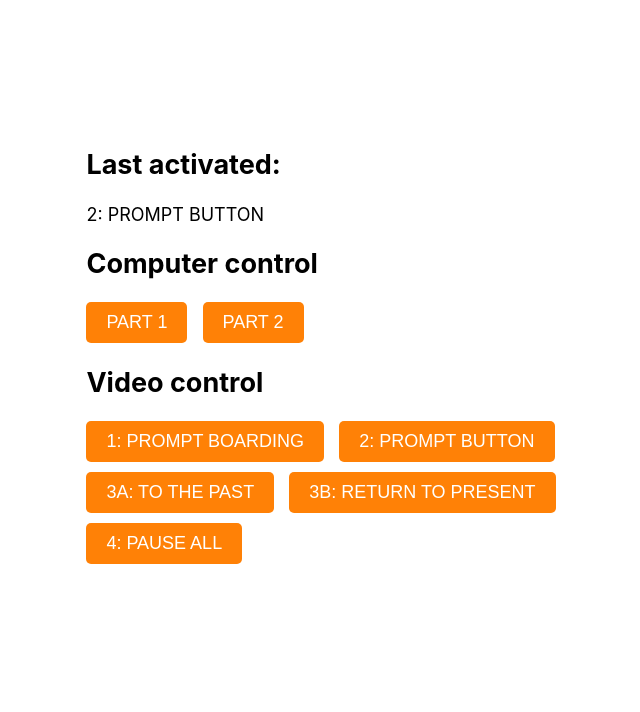
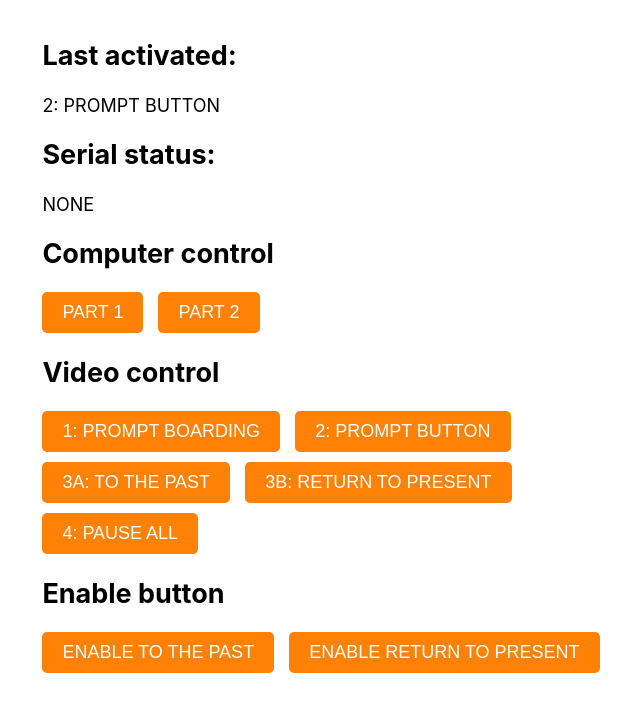
Before and after one commit to escape-room/escape-room-game, a website: page controller.html in a window 1280 px wide. Both pictures are taken after a click on the button "2: PROMPT BUTTON". Shown: the whole page, without its empty margins (314-954 px from the left). Drawn offline with nearby package versions, Linux system fonts and the light colour scheme; no server answers.

Commit message:
Add serial to socket forwarding

```diff
--- a/controller.html
+++ b/controller.html
@@ -42,6 +42,7 @@
     }
 
     .button-group {
+      max-width: 600px;
       margin-bottom: 10px;
     }
   </style>
@@ -52,21 +53,37 @@
     const buildQueryString = (params) => Object.keys(params).map((key) => encodeURIComponent(key) + '=' + encodeURIComponent(params[key])).join('&')
     window.onload = () => {
       const lastPressed = document.getElementById('last-pressed')
+
       const socket = io({
         query: buildQueryString({ url: window.location.href }),
       })
 
+      const serialSocket = io('http://localhost:8181', { forceNew: true })
+
       document.querySelectorAll('button').forEach((element) => {
         element.addEventListener('click', (event) => {
-          socket.emit(element.id)
+          if (element.id.includes('serial')) {
+            serialSocket.emit(element.id, element.dataset.message)
+          }
+          else {
+            socket.emit(element.id)
+          }
+
           lastPressed.innerHTML = element.innerHTML
         })
+      })
+
+      serialSocket.on('receive-serial', (data) => {
+        document.getElementById('serial-status').innerHTML = data
       })
     }
   </script>
   <div class="buttons">
     <h2>Last activated:</h2>
     <div id="last-pressed">NONE</div>
+
+    <h2>Serial status:</h2>
+    <div id="serial-status">NONE</div>
 
     <h2>Computer control</h2>
     <button id="computer--part-1">PART 1</button>
@@ -86,6 +103,12 @@
     <div class="button-group">
       <button id="pause--all">4: PAUSE ALL</button>
     </div>
+
+    <h2>Enable button</h2>
+    <div class="button-group">
+      <button id="send-serial" data-message="ENABLE-BUTTON:play--v3-to-the-past">ENABLE TO THE PAST</button>
+      <button id="send-serial" data-message="ENABLE-BUTTON:play--v3-return">ENABLE RETURN TO PRESENT</button>
+    </div>
   </div>
 </body>
 </html>
--- a/server.js
+++ b/server.js
@@ -69,7 +69,7 @@ io.on('connection', (socket) => {
     })
   }
 
-  // should really just be accepting one event and just doing message passing
+  // should really just be accepting one event and just doing message forwarding
   const events = ["computer--part-1", "computer--part-2", "play--v1-boarding",
                   "play--v2-push-button", "play--v3-to-the-past", "play--v3-return", "pause--all"]
   events.map(event => bindRelay(event))
```
Also changed, not shown: local-serial-server.js (+9 -4 lines).
